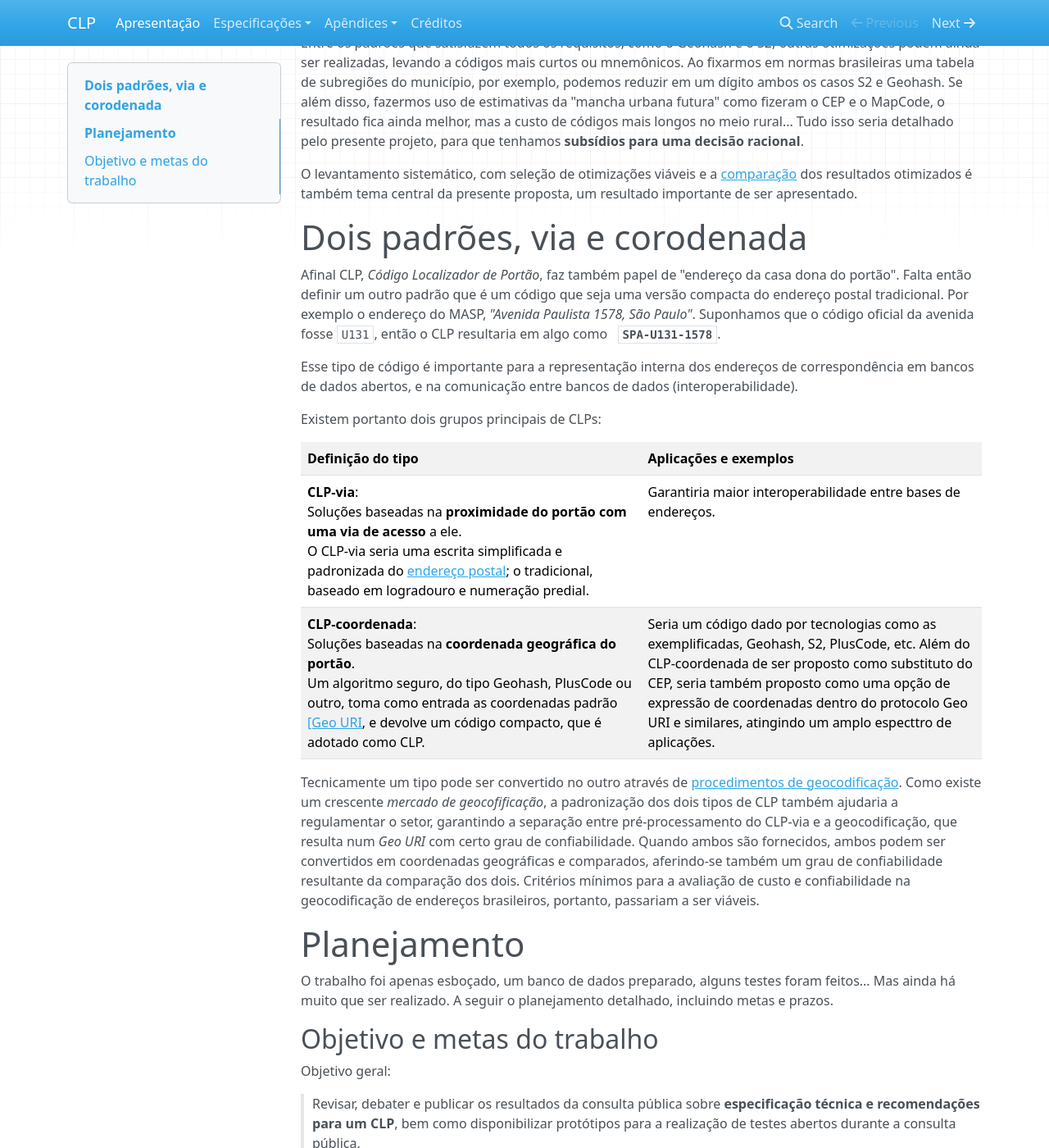
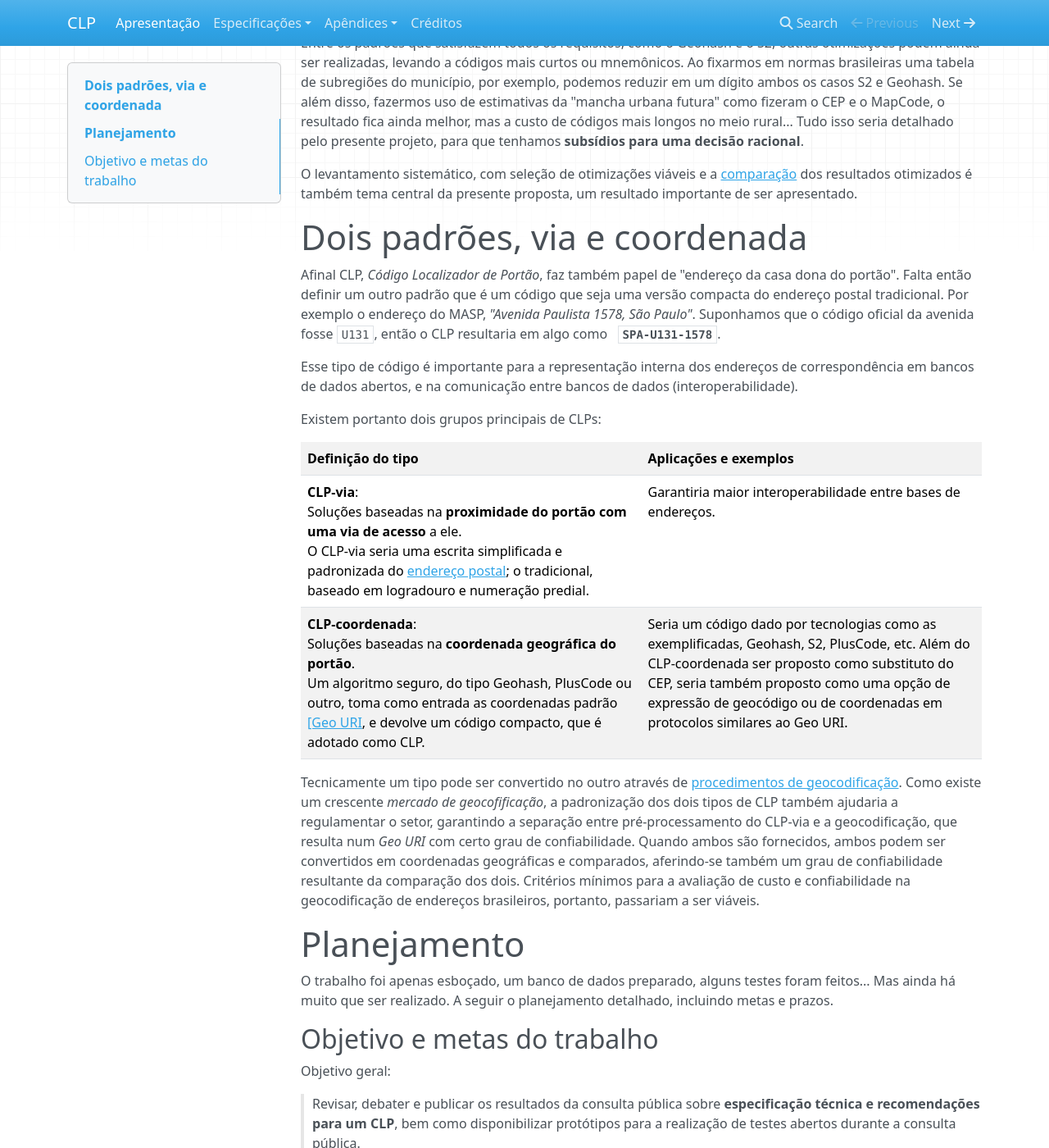
Before and after one commit to ppKrauss/CLP, an MkDocs documentation site: the page built from docs/index.md, in a window 1280 px wide and 1400 px high, scrolled down 2283 px. Shown: the whole window at 82% size. Built offline with MkDocs 1.6.1, drawn with Linux system fonts in a browser that asks for light colours; nearby versions of some CDN libraries; old or Windows-style settings are respelled for this version of MkDocs.

Commit message:
correcoes solicitadas

```diff
--- a/docs/index.md
+++ b/docs/index.md
@@ -53,7 +53,7 @@ O <!-- [levantamento sistemático](locationCodes.md)-->levantamento sistemático
 As recomendações não se limitam à sintaxe dos códigos e sua tradução em latitude-longitude.  Hoje a maioria das aplicações é sensível a contexto, por exemplo meu celular sabe que estou no Estado de São Paulo, onde `PIR` significa Piracicaba, sem risco de confusão com Pirai do Sul (`PIR` no Paraná). São também recomendadas regras de decisão para interpretar prefixos internacionais, tais como `BR-SP` para a capital, mais curto que `BR-SP-SPA`.
 -->
 
-# Dois padrões, via e corodenada
+# Dois padrões, via e coordenada
 
 Afinal CLP, *Código Localizador de Portão*, faz também papel de "endereço da casa dona do portão".  Falta então definir um outro padrão que é um código que seja uma versão compacta do  endereço postal tradicional. Por exemplo o endereço do MASP,  *"Avenida Paulista 1578, São Paulo"*. Suponhamos que o código oficial da avenida fosse `U131`, então o CLP  resultaria em algo como &nbsp; **`SPA-U131-1578`**.<!-- "u" de urbano, é o  menor CEP da via, no caso a paulista usa 01310-000, teria o ponto por exempl Quintana do CEP 04965-010 seria 4965.01  -->
 
@@ -69,7 +69,7 @@ Existem portanto dois grupos principais de CLPs:
 </tr><tr>
 <td><b>CLP-coordenada</b>:<br/> Soluções baseadas na <b>coordenada geográfica do portão</b>.<br/> Um algoritmo seguro, do tipo Geohash, PlusCode ou outro, toma como entrada as coordenadas padrão <a href="https://en.wikipedia.org/wiki/Geo_URI_scheme" rel="external">[Geo URI</a>, e devolve um código compacto, que é adotado como CLP.
 </td>
-<td>Seria um código dado por tecnologias como as exemplificadas, Geohash, S2, PlusCode, etc. Além  do CLP-coordenada de ser proposto como substituto do CEP, seria também proposto como uma opção de expressão de coordenadas dentro do protocolo Geo URI e similares, atingindo um amplo especttro de aplicações.<!-- seria utilizado também localizador em aplicativos, links e outros dispositivos, -->
+<td>Seria um código dado por tecnologias como as exemplificadas, Geohash, S2, PlusCode, etc. Além  do CLP-coordenada ser proposto como substituto do CEP, seria também proposto como uma opção de expressão de geocódigo ou de coordenadas em protocolos similares ao Geo URI.<!-- seria utilizado também localizador em aplicativos, links e outros dispositivos, -->
 </td>
 </tr></table>
 
```
Also changed, not shown: site/index.html, site/mkdocs/search_index.json.
